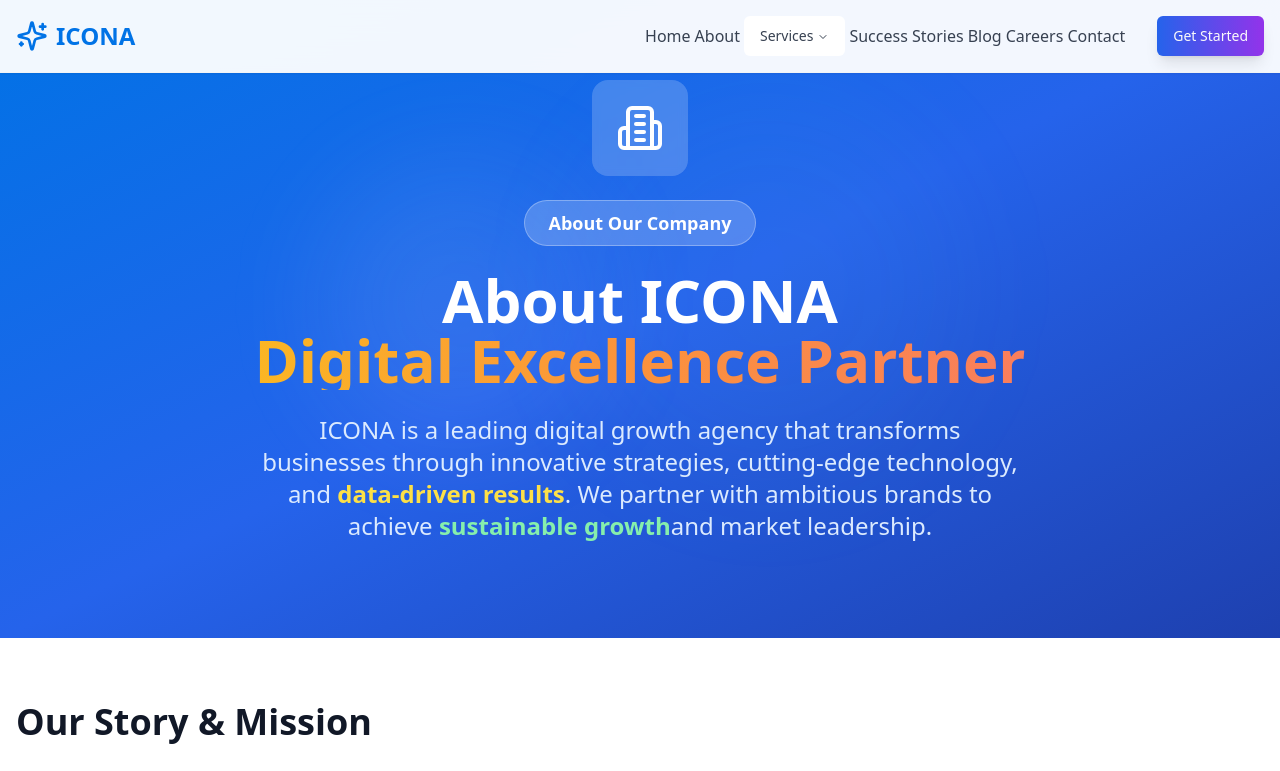
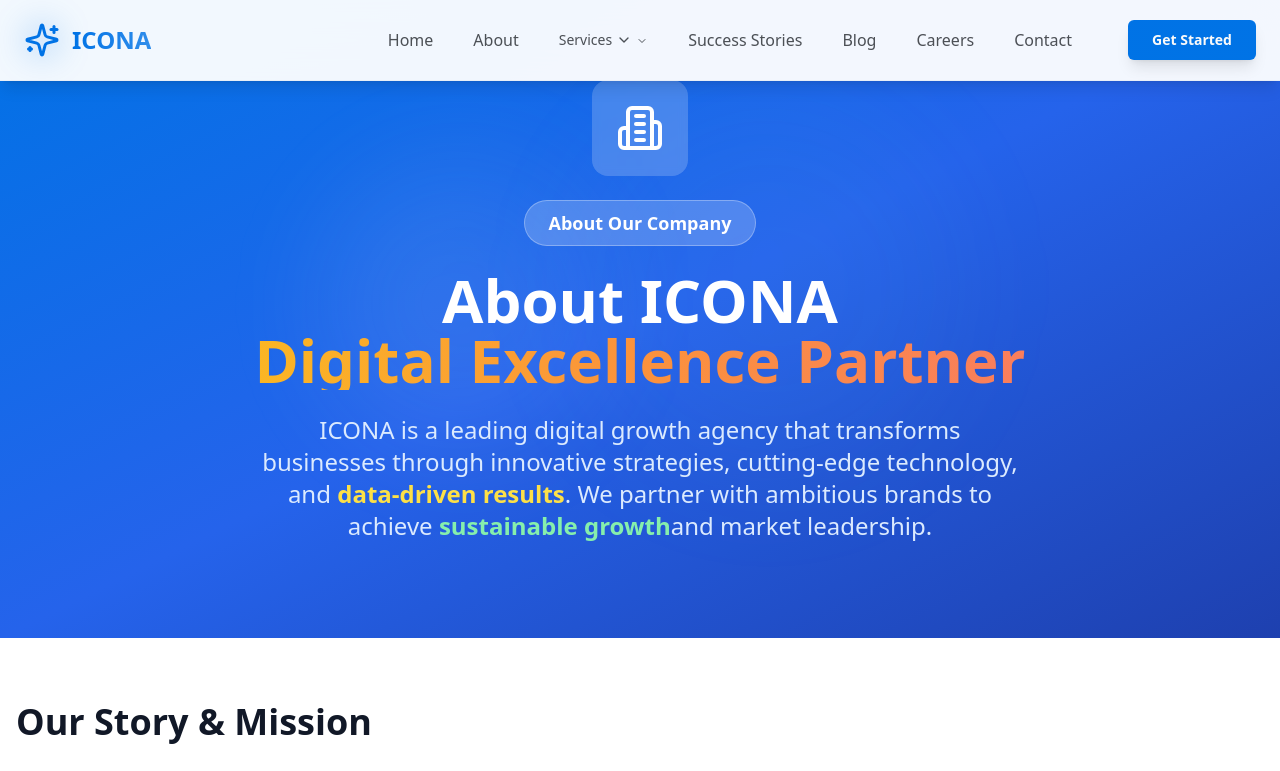
Before and after one commit to hsindhu12/growth-guarantee-agency, a React (Vite) app: page /about in a window 1280 px wide. Shown: the top 771 px of the page. Built offline with nearby package versions, Linux system fonts and the light colour scheme.

Commit message:
Refine header and remove references
Update header design for simplicity and improve dropdown menus. Remove any "blink" or "ninja/dojo" related content from the website.

```diff
--- a/src/components/Header.tsx
+++ b/src/components/Header.tsx
@@ -32,83 +32,104 @@ const Header = () => {
   ];
 
   return (
-    <header className="fixed top-0 w-full bg-white/95 backdrop-blur-lg z-50 border-b border-gray-100 shadow-sm">
-      <nav className="container mx-auto px-4 py-4">
+    <header className="fixed top-0 w-full bg-gradient-to-r from-background/95 via-background/98 to-background/95 backdrop-blur-xl z-50 border-b border-border/50 shadow-lg">
+      <nav className="container mx-auto px-6 py-5">
         <div className="flex items-center justify-between">
           {/* Logo */}
-          <Link to="/" className="flex items-center space-x-2 text-2xl font-bold text-primary hover:text-primary/90 transition-colors">
-            <Sparkles className="h-8 w-8" />
-            <span>ICONA</span>
+          <Link to="/" className="group flex items-center space-x-3 text-2xl font-bold text-primary hover:text-primary/90 transition-all duration-300">
+            <div className="relative">
+              <Sparkles className="h-9 w-9 group-hover:scale-110 transition-transform duration-300" />
+              <div className="absolute inset-0 h-9 w-9 bg-primary/20 rounded-full blur-lg group-hover:bg-primary/30 transition-all duration-300"></div>
+            </div>
+            <span className="bg-gradient-to-r from-primary to-primary/80 bg-clip-text text-transparent">ICONA</span>
           </Link>
 
           {/* Desktop Navigation */}
-          <div className="hidden lg:flex items-center space-x-8">
+          <div className="hidden lg:flex items-center space-x-10">
             <NavigationMenu>
-              <NavigationMenuList>
+              <NavigationMenuList className="space-x-2">
                 <NavigationMenuItem>
-                  <Link to="/" className="text-gray-700 hover:text-primary transition-colors">
-                    Home
+                  <Link to="/" className="group relative px-4 py-2 text-foreground/80 hover:text-primary font-medium transition-all duration-300">
+                    <span className="relative z-10">Home</span>
+                    <div className="absolute inset-0 rounded-lg bg-primary/0 group-hover:bg-primary/10 transition-all duration-300"></div>
                   </Link>
                 </NavigationMenuItem>
 
                 <NavigationMenuItem>
-                  <Link to="/about" className="text-gray-700 hover:text-primary transition-colors">
-                    About
+                  <Link to="/about" className="group relative px-4 py-2 text-foreground/80 hover:text-primary font-medium transition-all duration-300">
+                    <span className="relative z-10">About</span>
+                    <div className="absolute inset-0 rounded-lg bg-primary/0 group-hover:bg-primary/10 transition-all duration-300"></div>
                   </Link>
                 </NavigationMenuItem>
 
                 <NavigationMenuItem>
-                  <NavigationMenuTrigger className="text-gray-700 hover:text-primary">
-                    Services
+                  <NavigationMenuTrigger className="group relative px-4 py-2 text-foreground/80 hover:text-primary font-medium transition-all duration-300 bg-transparent hover:bg-primary/10">
+                    <span className="relative z-10">Services</span>
+                    <ChevronDown className="relative z-10 ml-1 h-4 w-4 transition-transform duration-300 group-data-[state=open]:rotate-180" />
                   </NavigationMenuTrigger>
-                  <NavigationMenuContent>
-                    <div className="grid w-[600px] grid-cols-2 gap-3 p-4">
-                      {services.map((service) => (
+                  <NavigationMenuContent className="bg-background/95 backdrop-blur-xl border border-border/50 shadow-xl">
+                    <div className="grid w-[650px] grid-cols-2 gap-1 p-6">
+                      {services.map((service, index) => (
                         <NavigationMenuLink key={service.name} asChild>
                           <Link
                             to={service.href}
-                            className="block select-none space-y-1 rounded-md p-3 leading-none no-underline outline-none transition-colors hover:bg-accent hover:text-accent-foreground focus:bg-accent focus:text-accent-foreground"
+                            className="group block select-none space-y-2 rounded-xl p-4 leading-none no-underline outline-none transition-all duration-300 hover:bg-gradient-to-r hover:from-primary/5 hover:to-primary/10 hover:shadow-md border border-transparent hover:border-primary/20"
                           >
-                            <div className="text-sm font-medium leading-none">
+                            <div className="text-sm font-semibold text-foreground group-hover:text-primary transition-colors duration-300">
                               {service.name}
+                            </div>
+                            <div className="text-xs text-muted-foreground group-hover:text-foreground/70 transition-colors duration-300 leading-relaxed">
+                              {index % 3 === 0 ? "Boost your online presence" :
+                               index % 3 === 1 ? "Drive growth and engagement" :
+                               "Maximize your digital impact"}
                             </div>
                           </Link>
                         </NavigationMenuLink>
                       ))}
                     </div>
+                    <div className="border-t border-border/30 p-4 bg-gradient-to-r from-primary/5 to-primary/10">
+                      <Link to="/services" className="flex items-center justify-center text-sm font-medium text-primary hover:text-primary/80 transition-colors">
+                        View All Services →
+                      </Link>
+                    </div>
                   </NavigationMenuContent>
                 </NavigationMenuItem>
 
                 <NavigationMenuItem>
-                  <Link to="/success-stories" className="text-gray-700 hover:text-primary transition-colors">
-                    Success Stories
+                  <Link to="/success-stories" className="group relative px-4 py-2 text-foreground/80 hover:text-primary font-medium transition-all duration-300">
+                    <span className="relative z-10">Success Stories</span>
+                    <div className="absolute inset-0 rounded-lg bg-primary/0 group-hover:bg-primary/10 transition-all duration-300"></div>
                   </Link>
                 </NavigationMenuItem>
 
                 <NavigationMenuItem>
-                  <Link to="/blog" className="text-gray-700 hover:text-primary transition-colors">
-                    Blog
+                  <Link to="/blog" className="group relative px-4 py-2 text-foreground/80 hover:text-primary font-medium transition-all duration-300">
+                    <span className="relative z-10">Blog</span>
+                    <div className="absolute inset-0 rounded-lg bg-primary/0 group-hover:bg-primary/10 transition-all duration-300"></div>
                   </Link>
                 </NavigationMenuItem>
 
                 <NavigationMenuItem>
-                  <Link to="/career" className="text-gray-700 hover:text-primary transition-colors">
-                    Careers
+                  <Link to="/career" className="group relative px-4 py-2 text-foreground/80 hover:text-primary font-medium transition-all duration-300">
+                    <span className="relative z-10">Careers</span>
+                    <div className="absolute inset-0 rounded-lg bg-primary/0 group-hover:bg-primary/10 transition-all duration-300"></div>
                   </Link>
                 </NavigationMenuItem>
 
                 <NavigationMenuItem>
-                  <Link to="/contact" className="text-gray-700 hover:text-primary transition-colors">
-                    Contact
+                  <Link to="/contact" className="group relative px-4 py-2 text-foreground/80 hover:text-primary font-medium transition-all duration-300">
+                    <span className="relative z-10">Contact</span>
+                    <div className="absolute inset-0 rounded-lg bg-primary/0 group-hover:bg-primary/10 transition-all duration-300"></div>
                   </Link>
                 </NavigationMenuItem>
               </NavigationMenuList>
             </NavigationMenu>
 
-            <div className="flex items-center space-x-4">
-              <Link to="/contact">
-                <Button className="bg-gradient-to-r from-blue-600 to-purple-600 hover:from-blue-700 hover:to-purple-700 shadow-lg hover:shadow-xl transition-all duration-300">
-                  Get Started
+            <div className="flex items-center space-x-6">
+              <Link to="/contact" className="group">
+                <Button className="relative overflow-hidden bg-gradient-to-r from-primary to-primary/80 hover:from-primary/90 hover:to-primary/70 text-primary-foreground px-6 py-2.5 shadow-lg hover:shadow-xl transition-all duration-300 transform hover:scale-105">
+                  <span className="relative z-10 font-semibold">Get Started</span>
+                  <div className="absolute inset-0 bg-gradient-to-r from-white/0 via-white/20 to-white/0 transform -skew-x-12 -translate-x-full group-hover:translate-x-full transition-transform duration-700"></div>
                 </Button>
               </Link>
             </div>
@@ -129,7 +150,7 @@ const Header = () => {
 
         {/* Mobile Menu */}
         {isMobileMenuOpen && (
-          <div className="lg:hidden mt-4 space-y-4 bg-white border rounded-lg p-4 shadow-lg">
+          <div className="lg:hidden mt-6 space-y-1 bg-background/95 backdrop-blur-xl border border-border/50 rounded-2xl p-6 shadow-2xl">
             <Link
               to="/"
               className="block py-2 text-gray-700 hover:text-primary transition-colors"
--- a/src/components/ServicesSection.tsx
+++ b/src/components/ServicesSection.tsx
@@ -41,7 +41,7 @@ const ServicesSection = () => {
     title: "Marketplace Management",
     category: "Ecommerce",
     description: "Expert management across all major ecommerce platforms",
-    features: ["Amazon India", "Flipkart", "Myntra", "Blinkit", "Zepto", "Noon.com", "Walmart"],
+    features: ["Amazon India", "Flipkart", "Myntra", "Quick Commerce", "Zepto", "Noon.com", "Walmart"],
     color: "from-indigo-500 to-blue-600"
   }, {
     icon: Rocket,
```
Also changed, not shown: src/components/MarketplaceSection.tsx (+8 -8 lines), src/components/SuccessStoriesSection.tsx (+11 -11 lines), src/pages/Advertising.tsx (+10 -10 lines), src/pages/BrandDevelopment.tsx (+7 -7 lines), src/pages/Services.tsx (+18 -18 lines).
